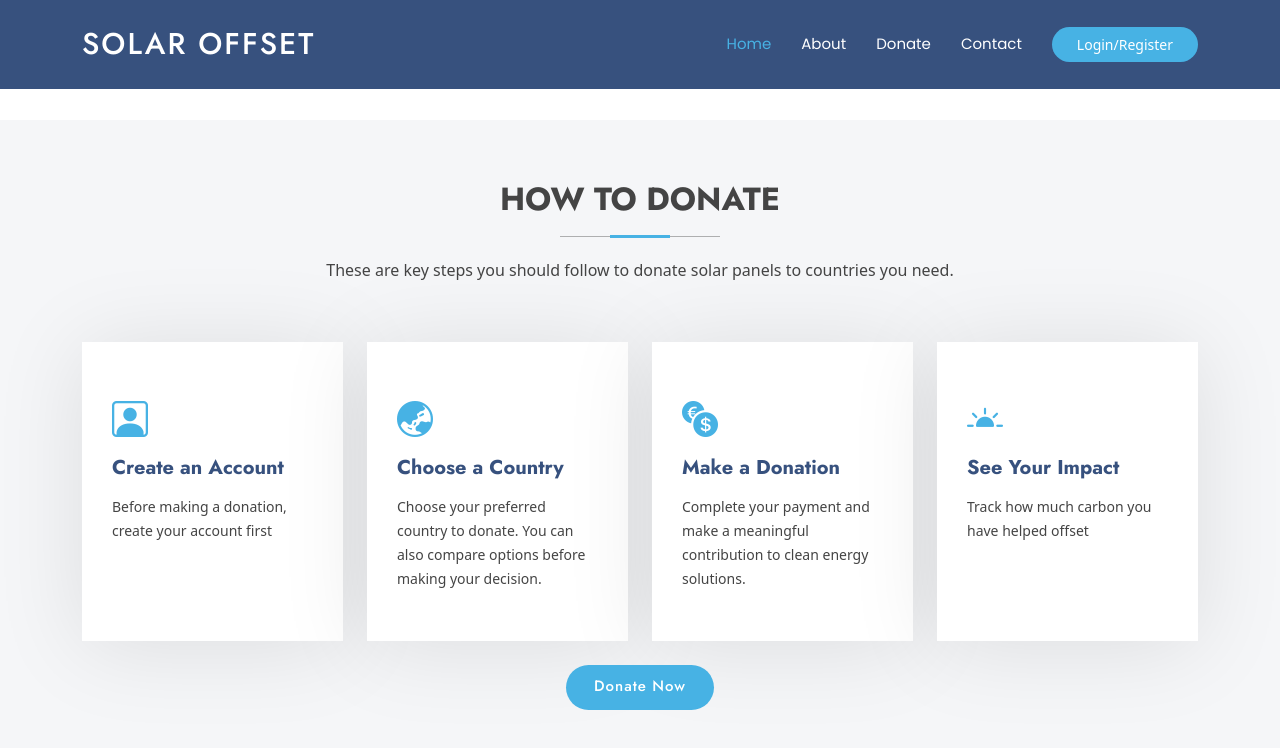
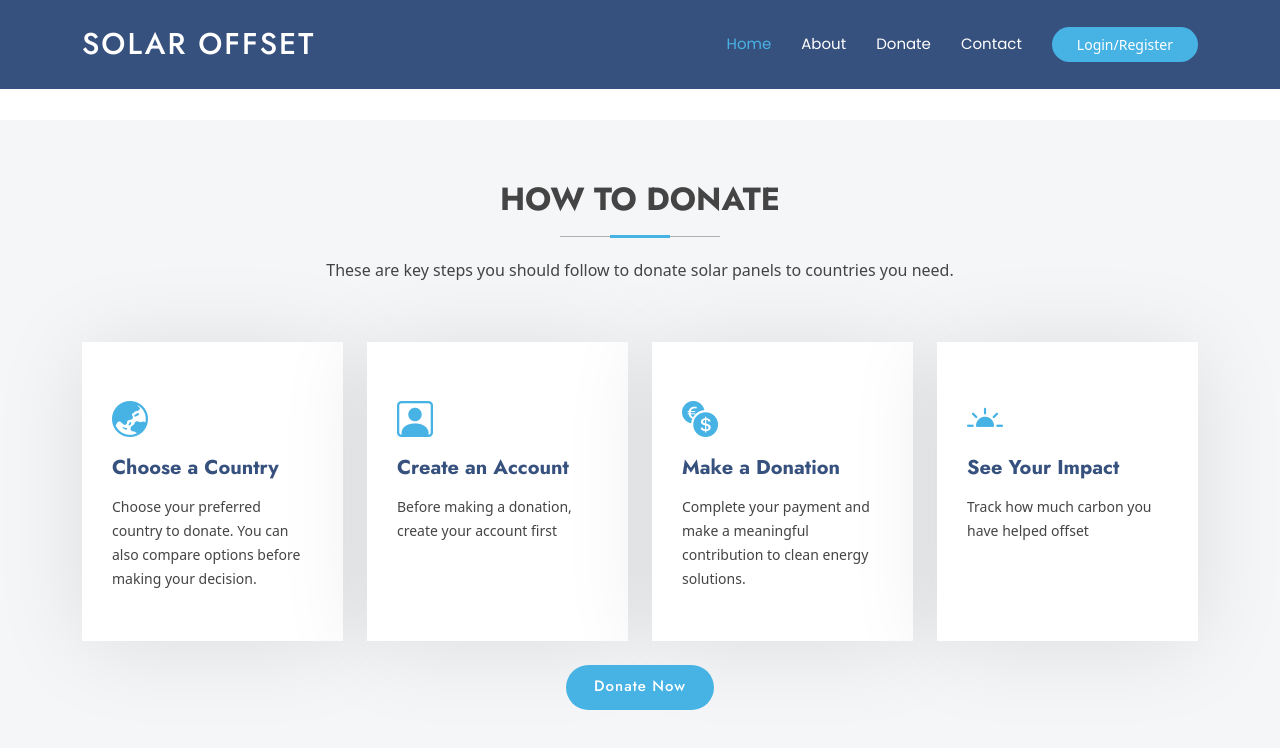
Before and after one commit to mahesh13sankarie/solar-offset-project, a React (Vite) app in the folder client/: page /donate in a window 1280 px wide. Shown: the top 748 px of the page. Built offline with nearby package versions, Linux system fonts and the light colour scheme.

Commit message:
feat: re-order the donation step

```diff
--- a/client/src/components/LandingPage/Services.jsx
+++ b/client/src/components/LandingPage/Services.jsx
@@ -19,16 +19,6 @@ const Services = () => {
 
                 <div className="container">
                     <div className="row gy-4">
-                        <div className="col-xl-3 col-md-6 d-flex" data-aos="fade-up" data-aos-delay="100">
-                            <div className="service-item position-relative">
-                                <div className="icon">
-                                    <i className="bi bi-person-square icon"></i>
-                                </div>
-                                <h4><Link to="/login" className="stretched-link">Create an Account</Link></h4>
-                                <p>Before making a donation, create your account first</p>
-                            </div>
-                        </div>
-
                         <div className="col-xl-3 col-md-6 d-flex" data-aos="fade-up" data-aos-delay="200">
                             <div className="service-item position-relative">
                                 <div className="icon">
@@ -37,6 +27,16 @@ const Services = () => {
                                 <h4><Link to="/countries" className="stretched-link">Choose a Country</Link></h4>
                                 <p>Choose your preferred country to donate. You can also compare options before making
                                     your decision.</p>
+                            </div>
+                        </div>
+
+                        <div className="col-xl-3 col-md-6 d-flex" data-aos="fade-up" data-aos-delay="100">
+                            <div className="service-item position-relative">
+                                <div className="icon">
+                                    <i className="bi bi-person-square icon"></i>
+                                </div>
+                                <h4><Link to="/login" className="stretched-link">Create an Account</Link></h4>
+                                <p>Before making a donation, create your account first</p>
                             </div>
                         </div>
 
```
